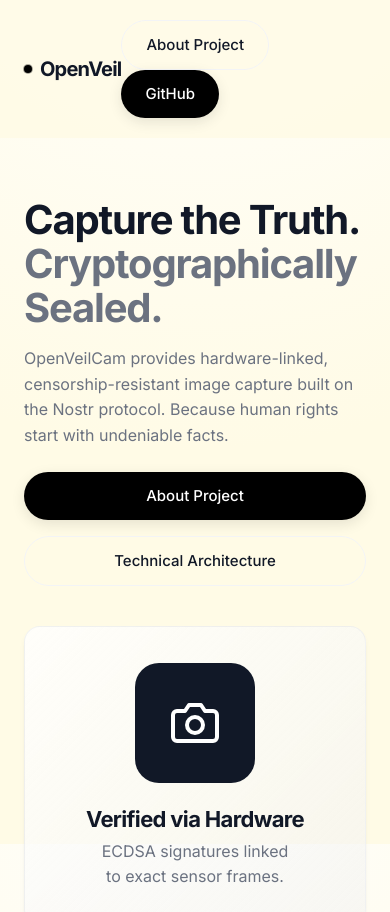
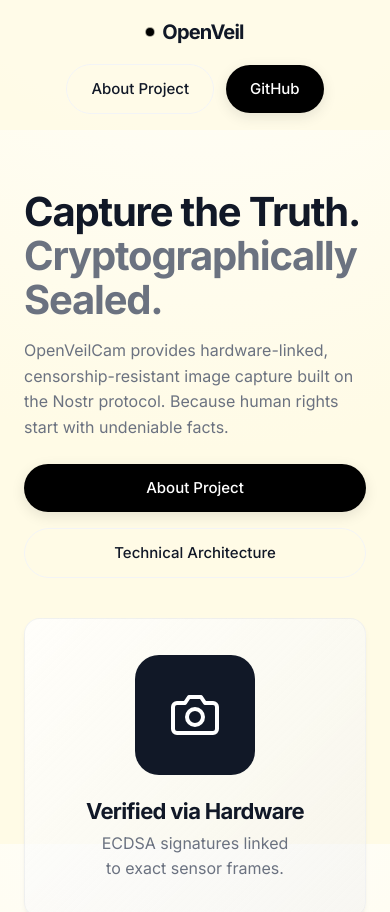
Before and after one commit to PrarthanaPurohit/OpenVeil-Frontend, a React (Vite) app: page / in a window 390 px wide. Shown: the top 912 px of the page. Built offline with nearby package versions, Linux system fonts and the light colour scheme.

Commit message:
fix: mobile css

```diff
--- a/index.html
+++ b/index.html
@@ -4,7 +4,7 @@
     <meta charset="UTF-8" />
     <link rel="icon" type="image/svg+xml" href="/favicon.svg" />
     <meta name="viewport" content="width=device-width, initial-scale=1.0" />
-    <title>openveil-frontend</title>
+    <title>OpenVeil</title>
   </head>
   <body>
     <div id="root"></div>
--- a/src/App.css
+++ b/src/App.css
@@ -15,6 +15,12 @@
   background: rgba(255, 251, 230, 0.85);
   backdrop-filter: blur(8px);
   border-bottom: none;
+}
+
+.nav-links {
+  display: flex;
+  gap: 12px;
+  align-items: center;
 }
 
 .logo {
@@ -76,7 +82,15 @@
   }
 
   header {
-    padding: 20px 24px;
+    padding: 16px 20px;
+    flex-direction: column;
+    gap: 16px;
+  }
+
+  .nav-links {
+    width: 100%;
+    justify-content: center;
+    flex-wrap: wrap;
   }
 }
 
--- a/src/App.jsx
+++ b/src/App.jsx
@@ -11,8 +11,8 @@
           <span className="logo-dot"></span>
           OpenVeil
         </div>
-        <nav className="fade-in delay-1">
-          <a href="#about" className="btn btn-secondary" style={{ marginRight: '12px' }}>About Project</a>
+        <nav className="nav-links fade-in delay-1">
+          <a href="#about" className="btn btn-secondary">About Project</a>
           <a href="https://github.com/PrarthanaPurohit/OpenVeilCam" target="_blank" rel="noopener noreferrer" className="btn btn-primary">GitHub</a>
         </nav>
       </header>
@@ -22,7 +22,7 @@
         <TechnicalFeatures />
       </main>
       <footer>
-        <p>&copy; {new Date().getFullYear()} OpenVeilCam Project. Dedicated to securing truth.</p>
+        <p>&copy; {new Date().getFullYear()} OpenVeil. Dedicated to securing truth.</p>
       </footer>
     </div>
   )
```
